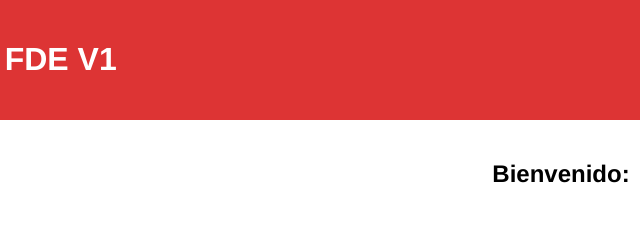
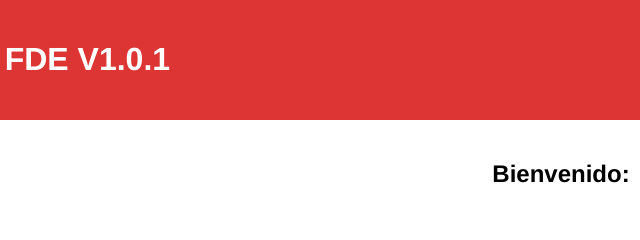
Before and after one commit to FDEcorp/FDEcorp.github.io, a plain HTML site: page index.html in a window 1280 px wide. Shown: the top 240 px of the page, 79-719 px from the left. Drawn offline with Linux system fonts and the light colour scheme.

Commit message:
v control

```diff
--- a/index.html
+++ b/index.html
@@ -14,7 +14,7 @@
    <header>
     <h1>
         <img src="fdeicon.png" height="24px" alt="">
-        FDE <span>V1</span></h1>
+        FDE <span>V1.0.1</span></h1>
    </header>
     <div class="wrapper">
         <h2>
```
